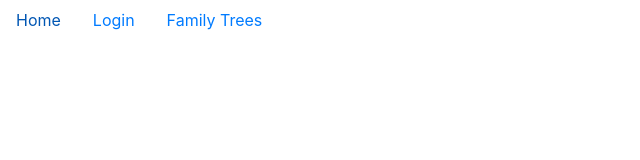
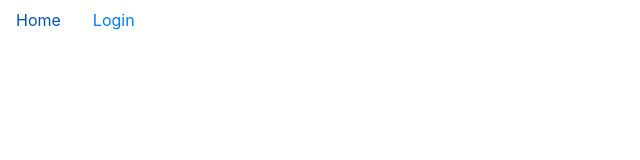
Before and after one commit to ChristianMacDonald/FamilyTreeFrontEnd, a React (Create React App) app in the folder app/: page / in a window 1280 px wide. Shown: the top 160 px of the page, without its empty margins (0-640 px from the left). Built offline with nearby package versions, Linux system fonts and the light colour scheme.

Commit message:
Remove Family Trees option in Header nav

```diff
--- a/app/src/components/Header.js
+++ b/app/src/components/Header.js
@@ -10,9 +10,6 @@ function Header() {
             <NavItem>
               <NavLink href="/login">Login</NavLink>
             </NavItem>
-            <NavItem>
-              <NavLink href="/family-trees">Family Trees</NavLink>
-            </NavItem>
           </Nav>
         </header>
     );
```
